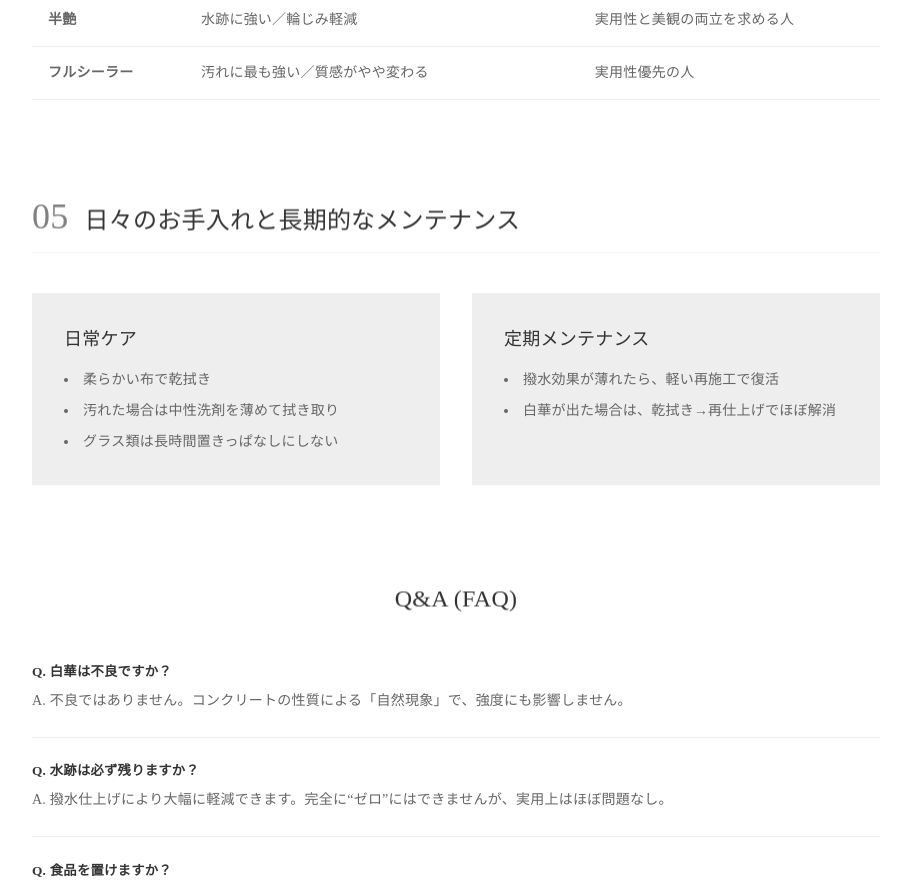
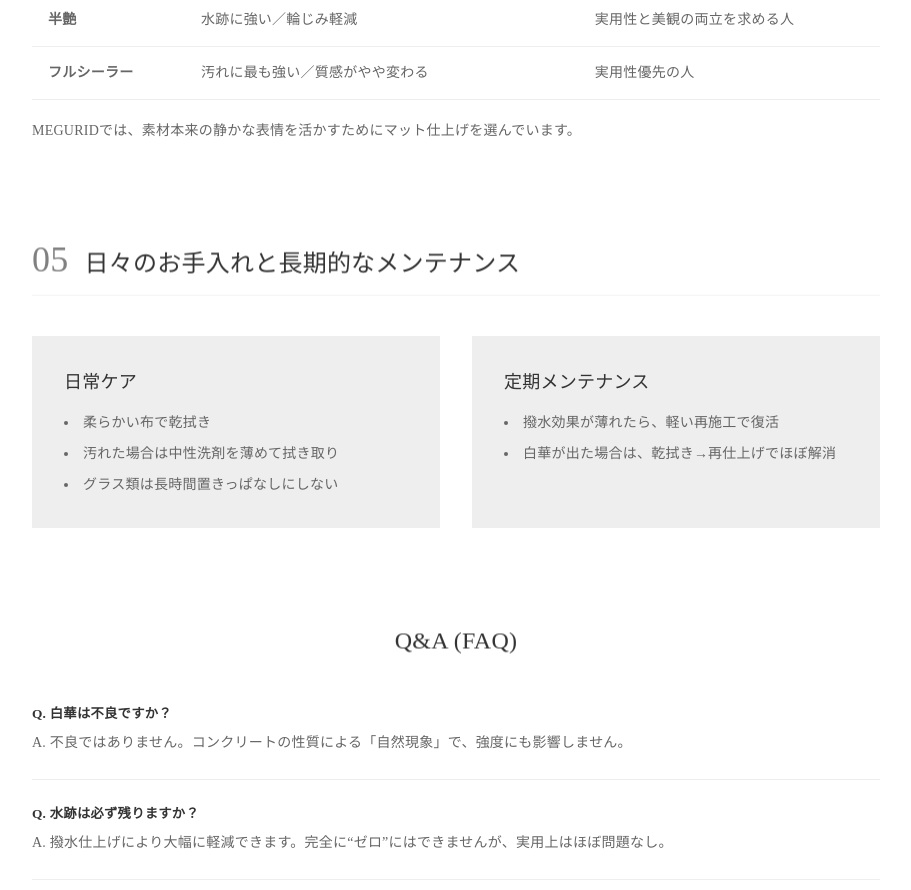
Before and after one commit to kouchi088/apotheke-fragrance-site, a Next.js app: page /lp/concrete-guide in a window 1280 px wide. Shown: the part 2860-3750 px from the top of the page, without its empty margins (184-1095 px from the left). Built offline with nearby package versions, Linux system fonts and the light colour scheme; no server answers.

Commit message:
Add MEGURID matte finish note under selection table

```diff
--- a/src/app/lp/concrete-guide/page.tsx
+++ b/src/app/lp/concrete-guide/page.tsx
@@ -210,6 +210,9 @@ export default function ConcreteGuideLP() {
                 </tbody>
               </table>
             </div>
+            <p className="mt-5 text-sm text-primary leading-relaxed">
+              MEGURIDでは、素材本来の静かな表情を活かすためにマット仕上げを選んでいます。
+            </p>
           </FadeIn>
         </section>
 
```
